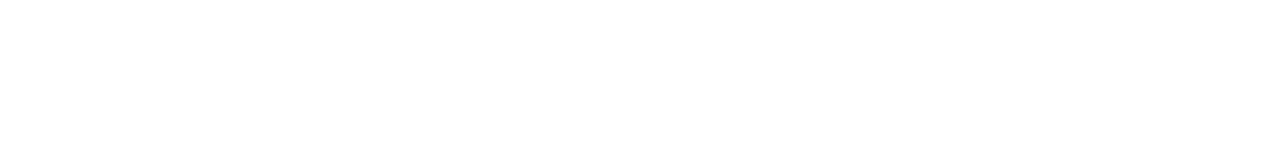
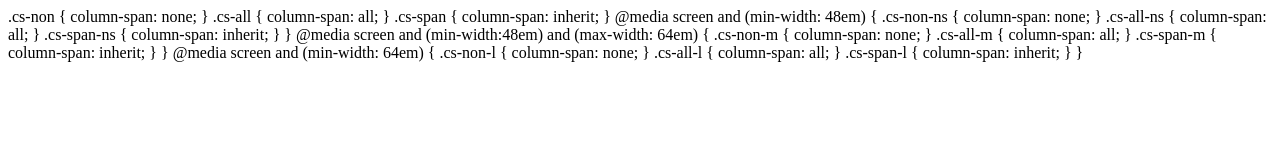
Before and after one commit to mrmrs/css-column-span, a website: page index.html in a window 1280 px wide. Drawn offline with Linux system fonts and the light colour scheme.

Commit message:
Adding css contents to html file for documentation

```diff
--- a/index.html
+++ b/index.html
@@ -12,5 +12,27 @@
     <link rel="stylesheet" href="column-span.css">
   </head>
   <body>
-  </body>
+.cs-non {   column-span: none; }
+.cs-all {   column-span: all; }
+.cs-span {  column-span: inherit; }
+
+@media screen and (min-width: 48em) {
+.cs-non-ns  { column-span: none; }
+.cs-all-ns  { column-span: all; }
+.cs-span-ns { column-span: inherit; }
+}
+
+@media screen and (min-width:48em) and (max-width: 64em) {
+.cs-non-m  { column-span: none; }
+.cs-all-m  { column-span: all; }
+.cs-span-m { column-span: inherit; }
+}
+
+@media screen and (min-width: 64em) {
+.cs-non-l  { column-span: none; }
+.cs-all-l  { column-span: all; }
+.cs-span-l { column-span: inherit; }
+}
+
+</body>
 </html>
```
